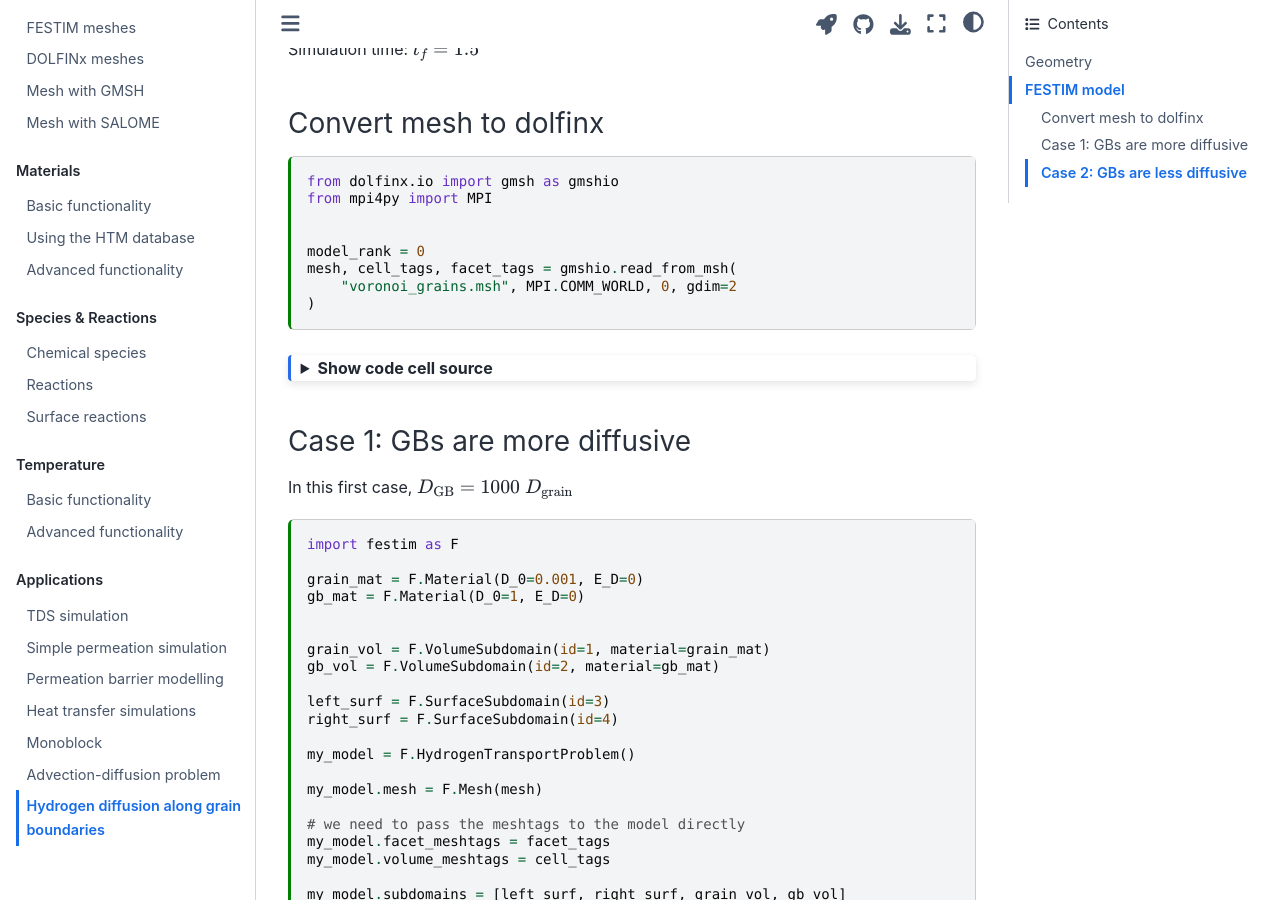
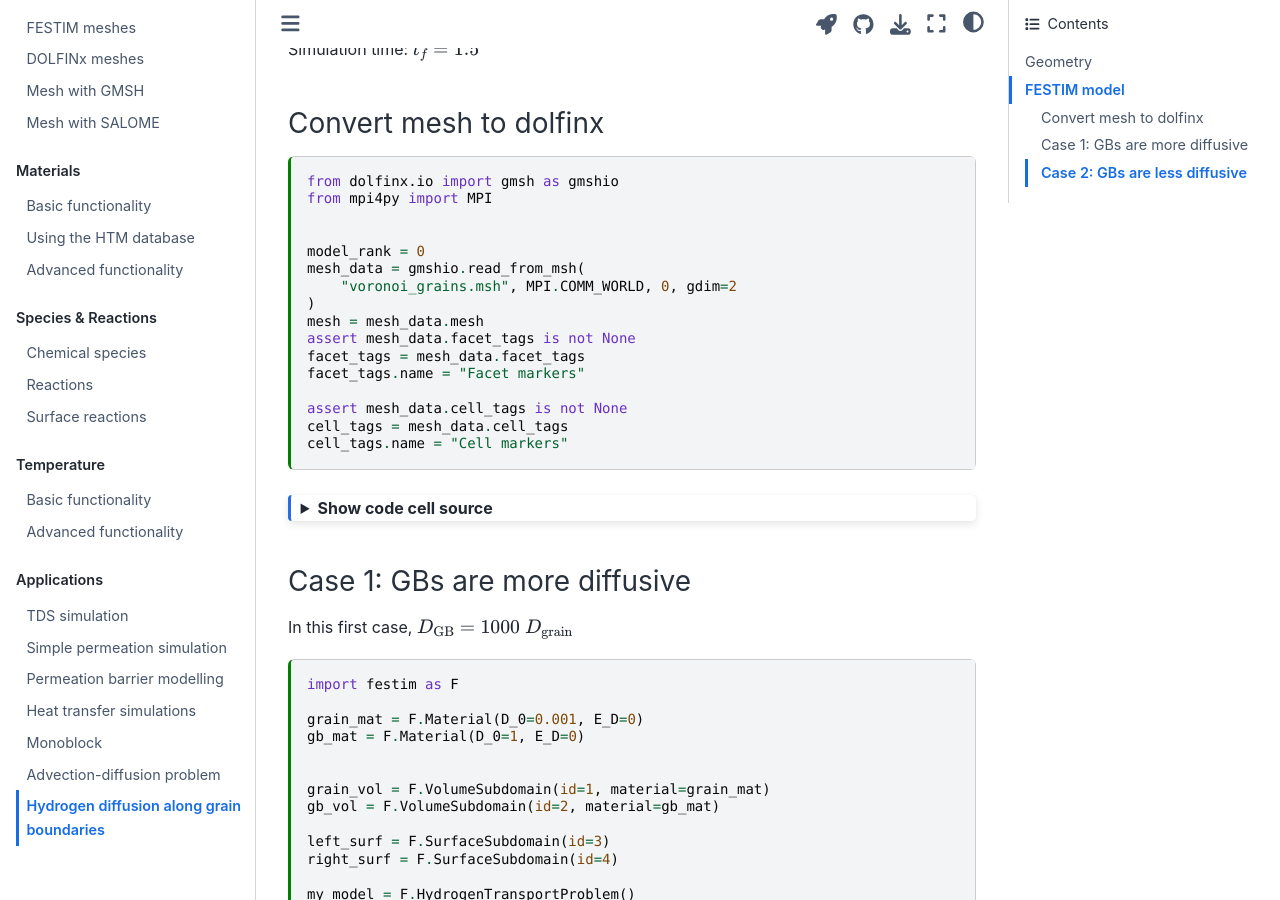
Before and after one commit to festim-dev/FESTIM-workshop, a Jupyter Book: the page built from book/content/applications/microstructure.md, in a window 1280 px wide and 900 px high, scrolled down 5209 px. Built offline with Jupyter Book 1.0.4 settings and Sphinx 7.4.7 and the Sphinx Book theme 1.1.4, drawn with Linux system fonts in a browser that asks for light colours; pages that are not in the unit, such as notebooks, are missing from menus.

````diff
--- a/book/content/applications/microstructure.md
+++ b/book/content/applications/microstructure.md
@@ -291,9 +291,17 @@ from mpi4py import MPI
 
 
 model_rank = 0
-mesh, cell_tags, facet_tags = gmshio.read_from_msh(
+mesh_data = gmshio.read_from_msh(
     "voronoi_grains.msh", MPI.COMM_WORLD, 0, gdim=2
 )
+mesh = mesh_data.mesh
+assert mesh_data.facet_tags is not None
+facet_tags = mesh_data.facet_tags
+facet_tags.name = "Facet markers"
+
+assert mesh_data.cell_tags is not None
+cell_tags = mesh_data.cell_tags
+cell_tags.name = "Cell markers"
 ```
 
 ```{code-cell} ipython3
````
Also changed, not shown: book/content/material/material_advanced.md (+1 -1 lines), book/content/temperatures/temperatures_advanced.md (+1 -1 lines), book/content/temperatures/temperatures_basic.md (+2 -2 lines), book/content/applications/task06.ipynb, book/content/species_reactions/reactions.ipynb.
